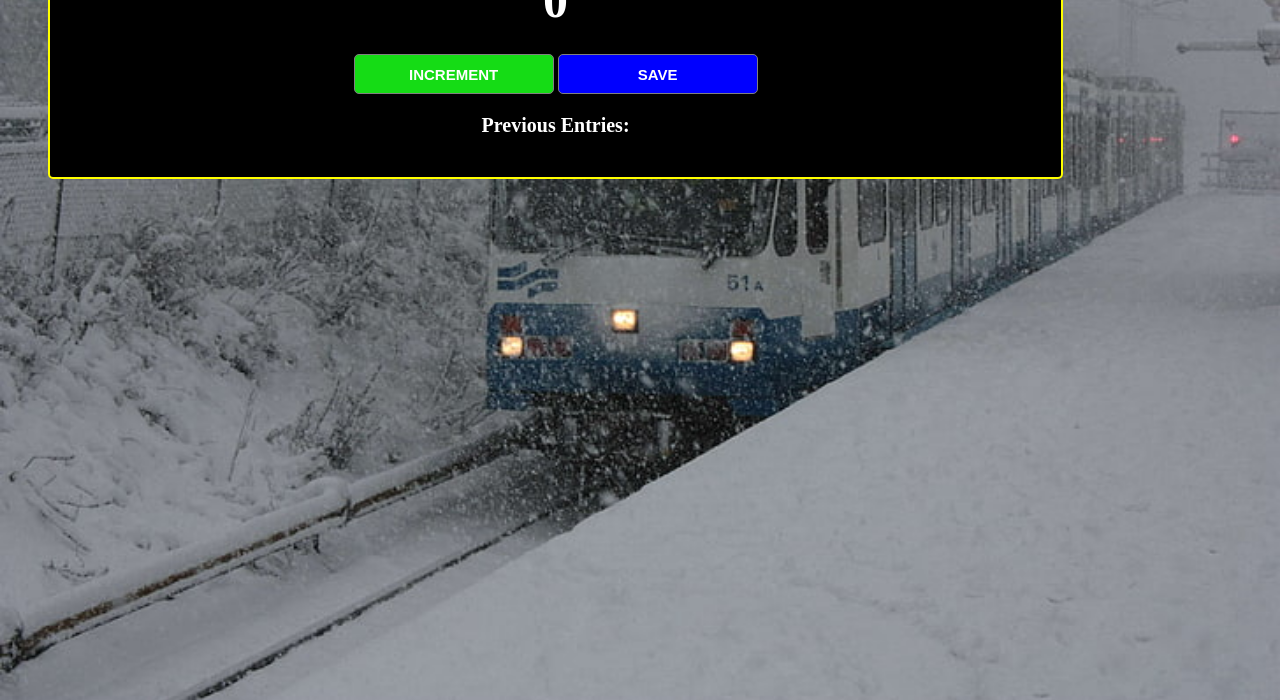
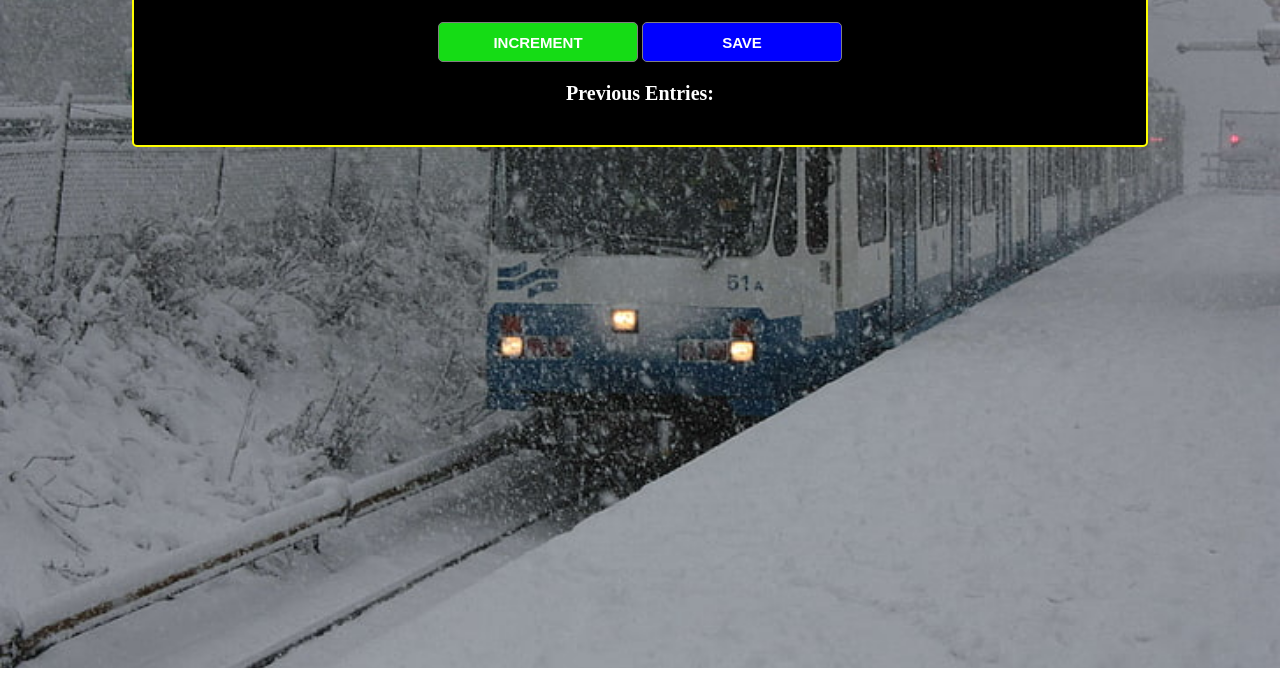
Before and after one commit to Rupak-18/Passanger_Counter_JS, a plain HTML site: page index.html in a window 1280 px wide. Shown: the part 148-848 px from the top of the page. After the commit the page ends 816 px from the top, so only its background shows below. Drawn offline with Linux system fonts and the light colour scheme.

Commit message:
commit 1

```diff
--- a/style.css
+++ b/style.css
@@ -8,7 +8,7 @@ body {
 }
 
 .container {
-  margin: 40px 40px 40px 40px;
+  margin: auto;
   background-color: black;
   border: 2px solid yellow;
   border-radius: 5px;
```
